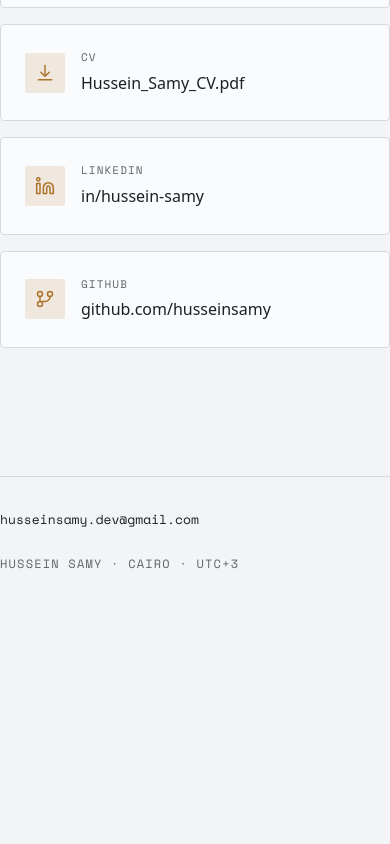
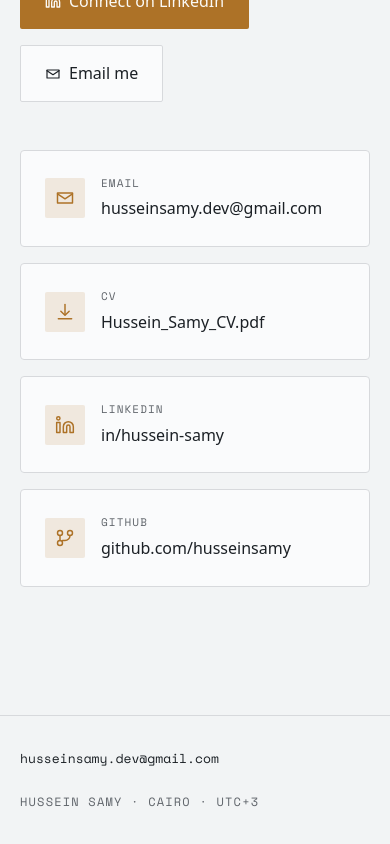
Before and after one commit to HusseinSamy/portfolio, a Nuxt app in the folder apps/web/: page / in a window 390 px wide. Shown: the part 4159-5003 px from the top of the page. Before the commit the page ends 4764 px from the top, so only its background shows below. Built offline with nearby package versions, Linux system fonts and the light colour scheme.

Commit message:
Fix mobile gutter

```diff
--- a/apps/web/app/assets/style.css
+++ b/apps/web/app/assets/style.css
@@ -70,6 +70,7 @@
 
   /* Measures and rails. The 8-point scale itself is Tailwind's — space-1..16 map
      to 2/4/6/8/12/16/24/32. These are the layout constants it has no equivalent for. */
+  --spacing-gutter: clamp(20px, 4vw, 32px);
   --spacing-rail: 160px;
   --spacing-header: 104px;
   --container-page: 1024px;
```
